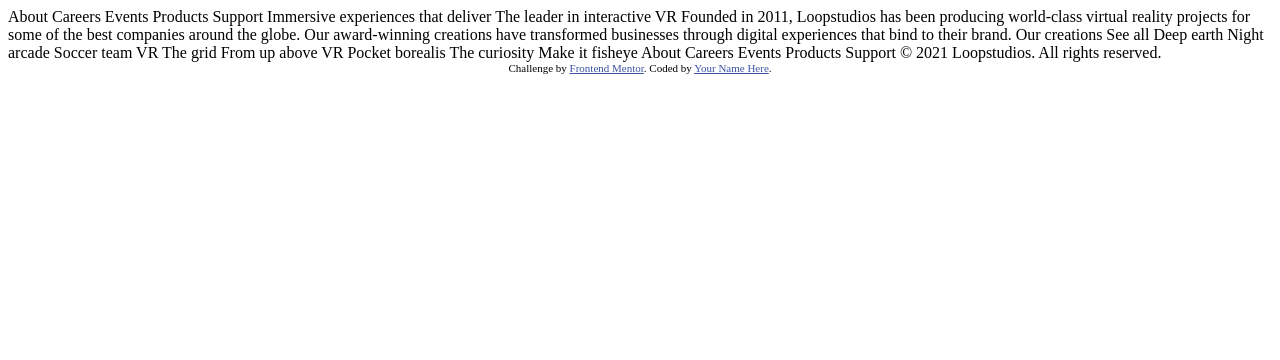
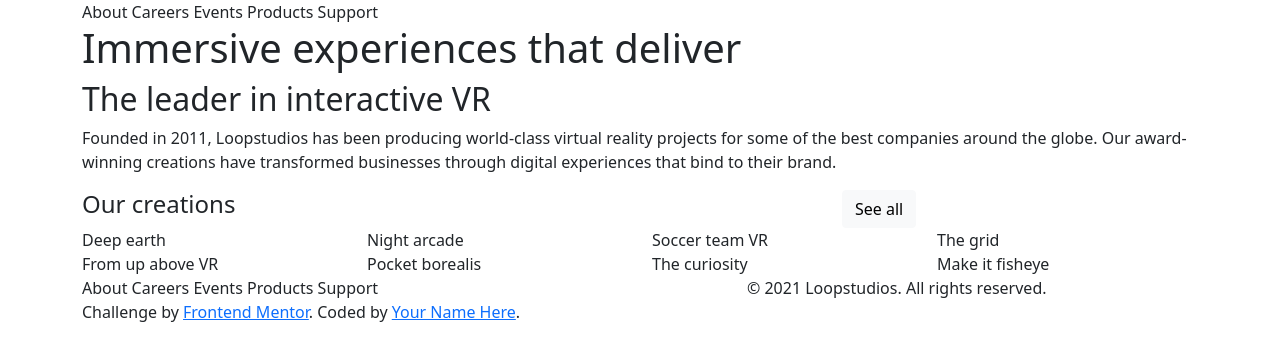
Before and after one commit to D-aisy/code-challenge, a plain HTML site: page index.html in a window 1280 px wide. Drawn offline with nearby package versions, Linux system fonts and the light colour scheme.

Commit message:
Releveants elements and divs added to HTML

```diff
--- a/index.html
+++ b/index.html
@@ -5,55 +5,100 @@
   <meta name="viewport" content="width=device-width, initial-scale=1.0"> <!-- displays site properly based on user's device -->
   <link rel="stylesheet" href="styles.css">
   <link rel="icon" type="image/png" sizes="32x32" href="./images/favicon-32x32.png">
+  <link href="https://cdn.jsdelivr.net/npm/bootstrap@5.0.0-beta1/dist/css/bootstrap.min.css" rel="stylesheet" integrity="sha384-giJF6kkoqNQ00vy+HMDP7azOuL0xtbfIcaT9wjKHr8RbDVddVHyTfAAsrekwKmP1" crossorigin="anonymous">
 
   <title>Frontend Mentor | Loopstudios landing page</title>
 
   <!-- Feel free to remove these styles or customise in your own stylesheet 👍 -->
-  <style>
-    .attribution { font-size: 11px; text-align: center; }
-    .attribution a { color: hsl(228, 45%, 44%); }
-  </style>
+
 </head>
 <body>
+  <div class="container">
+
+    <div class="menu">
   About
   Careers
   Events
   Products
   Support
+</div>
 
-  Immersive experiences that deliver
+  <h1>
+    Immersive experiences that deliver
+  </h1>
 
+  <h2>
   The leader in interactive VR
-
+</h2>
+<p>
   Founded in 2011, Loopstudios has been producing world-class virtual reality
   projects for some of the best companies around the globe. Our award-winning
   creations have transformed businesses through digital experiences that bind
   to their brand.
+</p>
 
+<div class="row">
+  <div class="col-8">
+<h4>
   Our creations
+</h4>
+</div>
+<div class="col-4">
+<button class="btn btn-light">
+  See all
+</button>
+</div>
+</div>
 
-  See all
+<div class="row">
+  <div class="col-3">
+  Deep earth
+</div>
+<div class="col-3">
+  Night arcade
+</div>
+<div class="col-3">
+  Soccer team VR
+</div>
+<div class="col-3">
+  The grid
+</div>
+</div>
 
-  Deep earth
-  Night arcade
-  Soccer team VR
-  The grid
-  From up above VR
+<div class="row">
+  <div class="col-3">
+    From up above VR
+</div>
+<div class="col-3">
   Pocket borealis
+</div>
+<div class="col-3">
   The curiosity
+</div>
+<div class="col-3">
   Make it fisheye
+</div>
+</div>
 
+<div class="footer">
+  <div class="row">
+    <div class="col-7">
   About
   Careers
   Events
   Products
   Support
+</div>
 
+<div class="col-4">
   © 2021 Loopstudios. All rights reserved.
-
+</div>
+</div>
+</div>
   <div class="attribution">
     Challenge by <a href="https://www.frontendmentor.io?ref=challenge" target="_blank">Frontend Mentor</a>.
     Coded by <a href="#">Your Name Here</a>.
   </div>
+</div>
 </body>
 </html>
```
